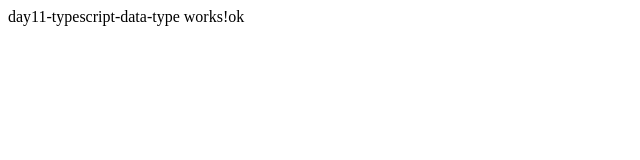
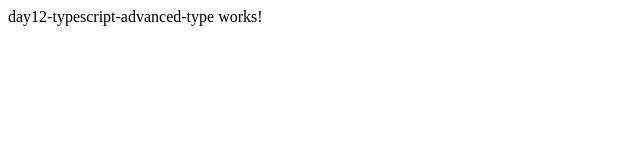
Before and after one commit to Quangzr/angular-100-days-quangzr, an Angular app: page / in a window 1280 px wide. Shown: the top 160 px of the page, without its empty margins (0-640 px from the left). Built offline with nearby package versions, Linux system fonts and the light colour scheme.

Commit message:
2 files modified, 3 added

```diff
--- a/src/app/app.component.html
+++ b/src/app/app.component.html
@@ -40,4 +40,7 @@
 <!-- <app-day10-view-child></app-day10-view-child> -->
 
 <!-- Day11: TypeScript Data Type -->
-<app-day11-typescript-data-type></app-day11-typescript-data-type>
+<!-- <app-day11-typescript-data-type></app-day11-typescript-data-type> -->
+
+<!-- Day12: TypeScript Advanced Data Type -->
+<app-day12-typescript-advanced-type></app-day12-typescript-advanced-type>
--- a/src/app/app.module.ts
+++ b/src/app/app.module.ts
@@ -16,6 +16,7 @@ import { ToggleComponentComponent } from './day9-custom-2-way-binding/toggle-com
 import { Day10ViewChildComponent } from './day10-view-child/day10-view-child.component';
 import { ToggleDay10Component } from './day10-view-child/toggle-day10/toggle-day10.component';
 import { Day11TypescriptDataTypeComponent } from './day11-typescript-data-type/day11-typescript-data-type.component';
+import { Day12TypescriptAdvancedTypeComponent } from './day12-typescript-advanced-type/day12-typescript-advanced-type.component';
 
 @NgModule({
   imports: [BrowserModule, FormsModule],
@@ -35,6 +36,7 @@ import { Day11TypescriptDataTypeComponent } from './day11-typescript-data-type/d
     Day10ViewChildComponent,
     ToggleDay10Component,
     Day11TypescriptDataTypeComponent,
+    Day12TypescriptAdvancedTypeComponent,
   ],
   bootstrap: [AppComponent],
 })
--- /dev/null
+++ b/src/app/day12-typescript-advanced-type/day12-typescript-advanced-type.component.html
@@ -0,0 +1 @@
+<p>day12-typescript-advanced-type works!</p>
--- /dev/null
+++ b/src/app/day12-typescript-advanced-type/day12-typescript-advanced-type.component.ts
@@ -0,0 +1,15 @@
+import { Component, OnInit } from '@angular/core';
+
+@Component({
+  selector: 'app-day12-typescript-advanced-type',
+  templateUrl: './day12-typescript-advanced-type.component.html',
+  styleUrls: ['./day12-typescript-advanced-type.component.css']
+})
+export class Day12TypescriptAdvancedTypeComponent implements OnInit {
+
+  constructor() { }
+
+  ngOnInit() {
+  }
+
+}
```
Also changed, not shown: src/app/day12-typescript-advanced-type/day12-typescript-advanced-type.component.css (added).
